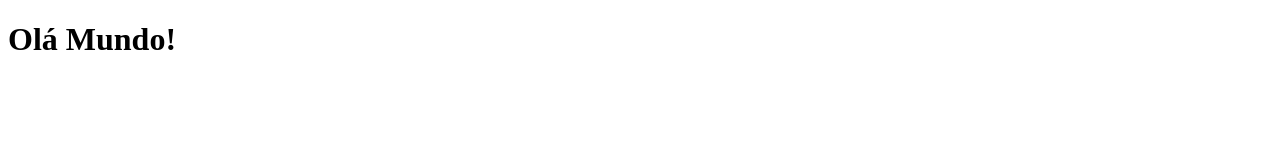
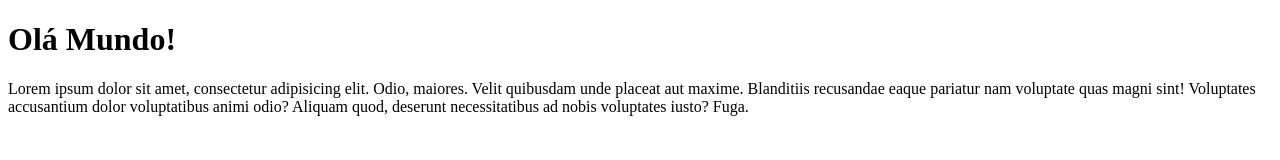
Before and after one commit to marciojlbarros/teste-vscode, a plain HTML site: page index.html in a window 1280 px wide. Drawn offline with Linux system fonts and the light colour scheme.

Commit message:
add lorem

```diff
--- a/index.html
+++ b/index.html
@@ -8,5 +8,6 @@
 </head>
 <body>
     <h1>Olá Mundo!</h1>
+    <p>Lorem ipsum dolor sit amet, consectetur adipisicing elit. Odio, maiores. Velit quibusdam unde placeat aut maxime. Blanditiis recusandae eaque pariatur nam voluptate quas magni sint! Voluptates accusantium dolor voluptatibus animi odio? Aliquam quod, deserunt necessitatibus ad nobis voluptates iusto? Fuga.</p>
 </body>
 </html>
```
